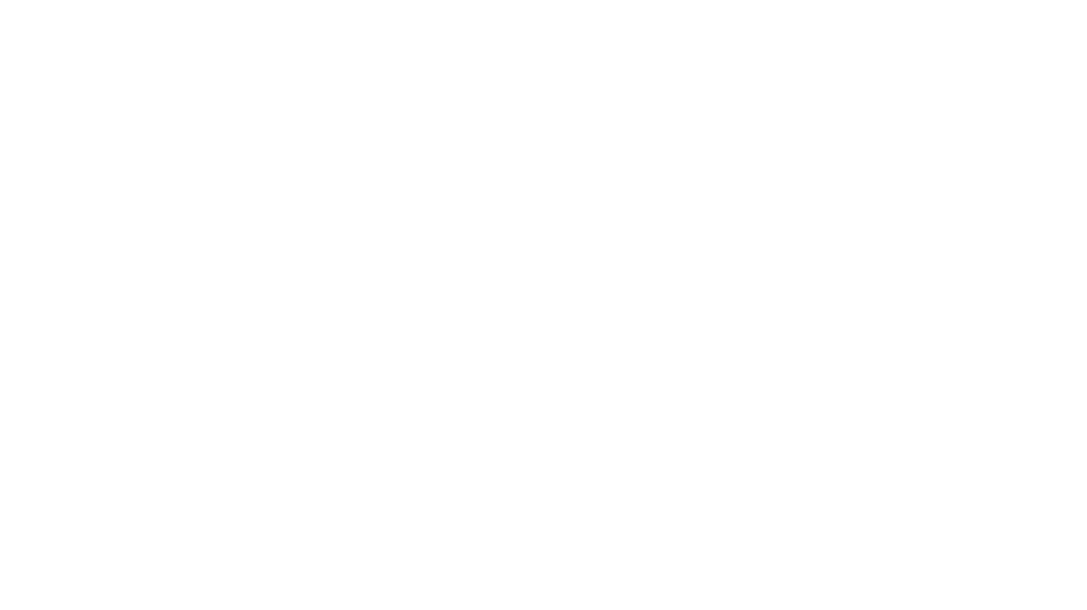
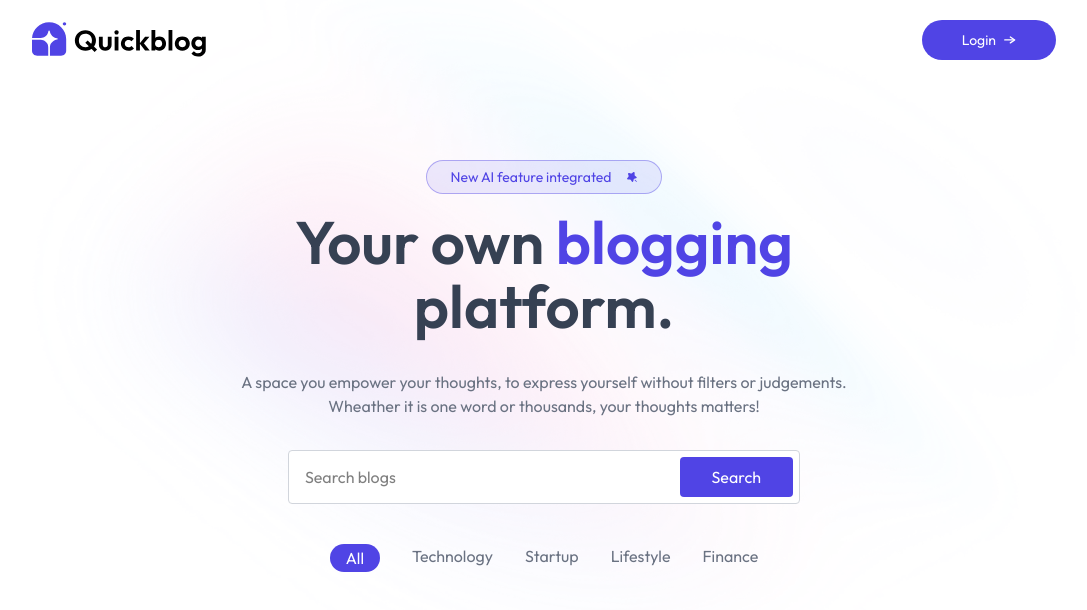
Before and after one commit to aakarsh-v/blog-ai, a React (Vite) app in the folder frontend/: page / in a window 1280 px wide. Shown: the top 610 px of the page, without its empty margins (96-1183 px from the left). Built offline with nearby package versions, Linux system fonts and the light colour scheme.

Commit message:
homepage halfway done

```diff
--- a/frontend/package.json
+++ b/frontend/package.json
@@ -11,6 +11,7 @@
   },
   "dependencies": {
     "@tailwindcss/vite": "^4.1.10",
+    "motion": "^12.18.1",
     "react": "^19.1.0",
     "react-dom": "^19.1.0",
     "react-router-dom": "^7.6.2",
--- a/frontend/src/App.jsx
+++ b/frontend/src/App.jsx
@@ -1,9 +1,15 @@
 import React from 'react'
+import { Route, Routes } from 'react-router-dom'
+import Home from './pages/Home'
+import Blog from './pages/Blog'
 
 const App = () => {
   return (
     <div>
-
+      <Routes>
+        <Route path='/' element={<Home/>}/>
+        <Route path='/blog' element={<Blog/>}/>
+      </Routes>
     </div>
   )
 }
--- /dev/null
+++ b/frontend/src/components/BlogList.jsx
@@ -0,0 +1,31 @@
+import React, { useState } from 'react'
+import { blogCategories } from '../assets/assets'
+
+const BlogList = () => {
+
+    const [menu, setMenu] = useState("All")
+
+  return (
+    <div>
+      <div className='flex justify-center gap-4 sm:gap-8 my-10 relative'>
+        {blogCategories.map((item)=>(
+            <div key={item} className='relative'>
+                <button onClick={() => setMenu(item)}
+                className={`cursor-pointer text-gray-500 ${menu === item && 'text-white px-4 pt-0.5'}`}>
+                    {item}
+                    {menu === item && (
+                        <div className='absolute left-0 right-0 top-0 h-7 -z-1 bg-primary rounded-full'>
+                    </div>
+                    )}
+                </button>
+            </div>
+        ))}
+      </div>
+      <div>
+        {/* blog cards */}
+      </div>
+    </div>
+  )
+}
+
+export default BlogList
--- /dev/null
+++ b/frontend/src/components/Header.jsx
@@ -0,0 +1,33 @@
+import React from 'react'
+import { assets } from '../assets/assets'
+
+const Header = () => {
+  return (
+    <div className='mx-8 sm:mx-16 xl:mx-24 relative'>
+      <div className='text-center mt-20 mb-8'>
+
+        <div className='inline-flex items-center justify-center gap-4 px-6 py-1.5 mb-4 border border-primary/40 bg-primary/10 rounded-full text-sm text-primary'>
+            <p>New AI feature integrated</p>
+            <img src={assets.star_icon} className='w-2.5' alt="" />
+        </div>
+
+        <h1 className='text-3xl sm:text-6xl font-semibold sm:leading-16 text-gray-700'>
+            Your own <span className='text-primary'>blogging</span> <br/>platform.
+        </h1>
+
+        <p className='my-6 sm:my-8 max-w-2xl m-auto max-sm:text-xs text-gray-500'>
+            A space you empower your thoughts, to express yourself without filters or judgements. Wheather it is one word or thousands, your thoughts matters!
+        </p>
+
+        <form className='flex justify-between max-w-lg max-sm:scale-75 mx-auto border border-gray-300 bg-white rounded overflow-hidden'>
+            <input type="text" placeholder='Search blogs' required className='w-full pl-4 outline-none'/>
+            <button type='submit' className='bg-primary text-white px-8 py-2 m-1.5 rounded hover:scale-105 transition-all cursor-pointer'>Search</button>
+
+        </form>
+      </div>
+      <img src={assets.gradientBackground} className='absolute -top-50 -z-1 opacity-50'/>
+    </div>
+  )
+}
+
+export default Header
--- /dev/null
+++ b/frontend/src/components/Navbar.jsx
@@ -0,0 +1,19 @@
+import React from 'react'
+import {assets} from '../assets/assets'
+import { useNavigate } from 'react-router-dom'
+
+const Navbar = () => {
+
+    const navigate = useNavigate();
+
+  return (
+    <div className='flex justify-between items-center py-5 mx-8 sm:mx-20 xl:mx-32'>
+      <img onClick={() => navigate('/')} src={assets.logo} alt="logo" className='w-32 sm:w-44 cursor-pointer'/>
+      <button onClick={() => navigate('/admin')} className='flex items-center gap-2 rounded-full text-sm cursor-pointer bg-primary text-white px-10 py-2.5 cursor-pointer'>Login
+        <img src={assets.arrow} className='w-3' alt="arrow" />
+      </button>
+    </div>
+  )
+}
+
+export default Navbar
--- /dev/null
+++ b/frontend/src/pages/Blog.jsx
@@ -0,0 +1,11 @@
+import React from 'react'
+
+const Blog = () => {
+  return (
+    <div>
+      <h1>Blog</h1>
+    </div>
+  )
+}
+
+export default Blog
--- /dev/null
+++ b/frontend/src/pages/Home.jsx
@@ -0,0 +1,16 @@
+import React from 'react'
+import Navbar from '../components/Navbar'
+import Header from '../components/Header'
+import BlogList from '../components/BlogList'
+
+const Home = () => {
+  return (
+    <>
+      <Navbar/>
+      <Header/>
+      <BlogList/>
+    </>
+  )
+}
+
+export default Home
```
Also changed, not shown: 1 other file (tests, documents, lock files or other folders).
